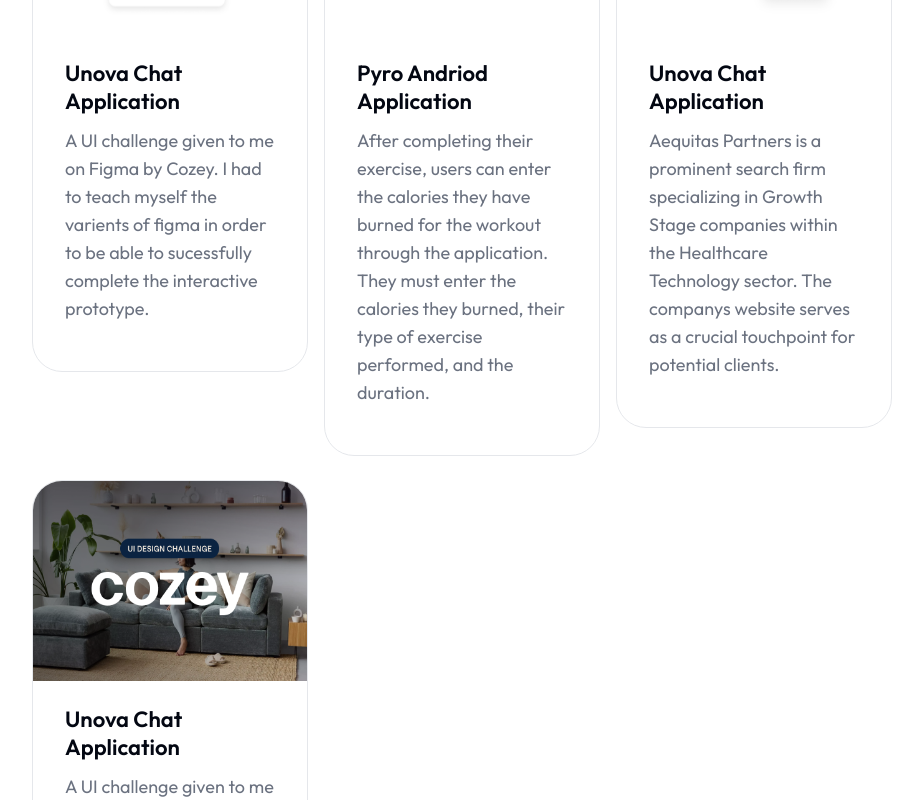
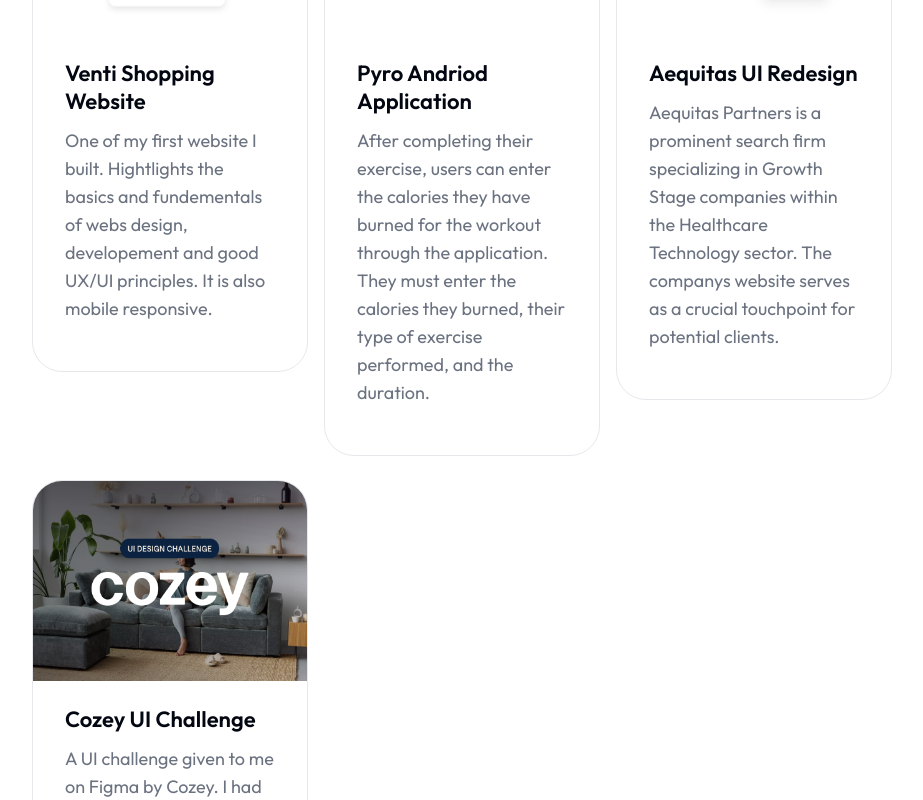
Before and after one commit to milladAyoubi/millad-ayoubi, a Next.js app in the folder portfolio/: page / in a window 1280 px wide. Shown: the part 3940-4740 px from the top of the page, without its empty margins (178-1101 px from the left). Built offline with nearby package versions, Linux system fonts and the light colour scheme.

Commit message:
Project Update

```diff
--- a/portfolio/components/Work.jsx
+++ b/portfolio/components/Work.jsx
@@ -85,7 +85,7 @@ const projectData = [
     name: 'Fitness UX Case Study',
     description:
       'One of the biggest challenges for Gen Z is their sedentary lifestyle. This Case Study was designed so that it helps/assists Gen Z achieve their fitness goals by offering services tailored to their fitness needs.',
-    link: 'https://www.figma.com/proto/DCt5Ri5Zj8E3UoVlf3TpYN/Weight-A-Minute-Fitness-Case-Study?page-id=0%3A1&type=design&node-id=9-274&viewport=-317%2C3156%2C0.26&t=0i951ZB0TMLuAK8y-1&scaling=scale-down-width&starting-point-node-id=9%3A274&mode=design',
+    link: 'https://www.figma.com/file/DCt5Ri5Zj8E3UoVlf3TpYN/Weight-A-Minute-Fitness-Case-Study?type=design&node-id=9%3A274&mode=design&t=cdB2NBq8aOtLuKKx-1',
     github: '/',
     stack:['UX/UI Design Process','Design Thinking','UX Research','Figma Prototyped']
   },
@@ -113,9 +113,9 @@ const projectData = [
   {
     image: '/work/Venti.png',
     category: 'frontend',
-    name: 'Unova Chat Application',
+    name: 'Venti Shopping Website',
     description:
-      'A UI challenge given to me on Figma by Cozey. I had to teach myself the varients of figma in order to be able to sucessfully complete the interactive prototype.',
+      'One of my first website I built. Hightlights the basics and fundementals of webs design, developement and good UX/UI principles. It is also mobile responsive.',
     link: 'https://venti-website.netlify.app/',
     github: '/',
     stack:['JavaScript','HTML5','CSS3','Mobile Responsive','Bootstrap 5']
@@ -134,7 +134,7 @@ const projectData = [
   {
     image: '/work/Aequitas-1.png',
     category: 'ux/ui',
-    name: 'Unova Chat Application',
+    name: 'Aequitas UI Redesign',
     description:
       'Aequitas Partners is a prominent search firm specializing in Growth Stage companies within the Healthcare Technology sector. The companys website serves as a crucial touchpoint for potential clients.',
     link: 'https://www.figma.com/file/SZDd6xb2St2dbPsHMRTBoU/Aquitas-UI-Redesign?type=design&node-id=14%3A48&mode=design&t=NyF2RQbJpaOkZk9A-1',
@@ -144,7 +144,7 @@ const projectData = [
   {
     image: '/work/Cozey.png',
     category: 'ux/ui',
-    name: 'Unova Chat Application',
+    name: 'Cozey UI Challenge',
     description:
       'A UI challenge given to me on Figma by Cozey. I had to teach myself the varients of figma in order to be able to sucessfully complete the interactive prototype.',
     link: 'https://www.figma.com/file/HCjI6467uEc5fiQO6l01hK/COZEY-DESIGN-CHALLENGE?type=design&node-id=0%3A1&mode=design&t=Geib0IrUd9RdoDhJ-1',
```
Also changed, not shown: portfolio/components/ProjectCard.jsx (line endings or trailing spaces).
